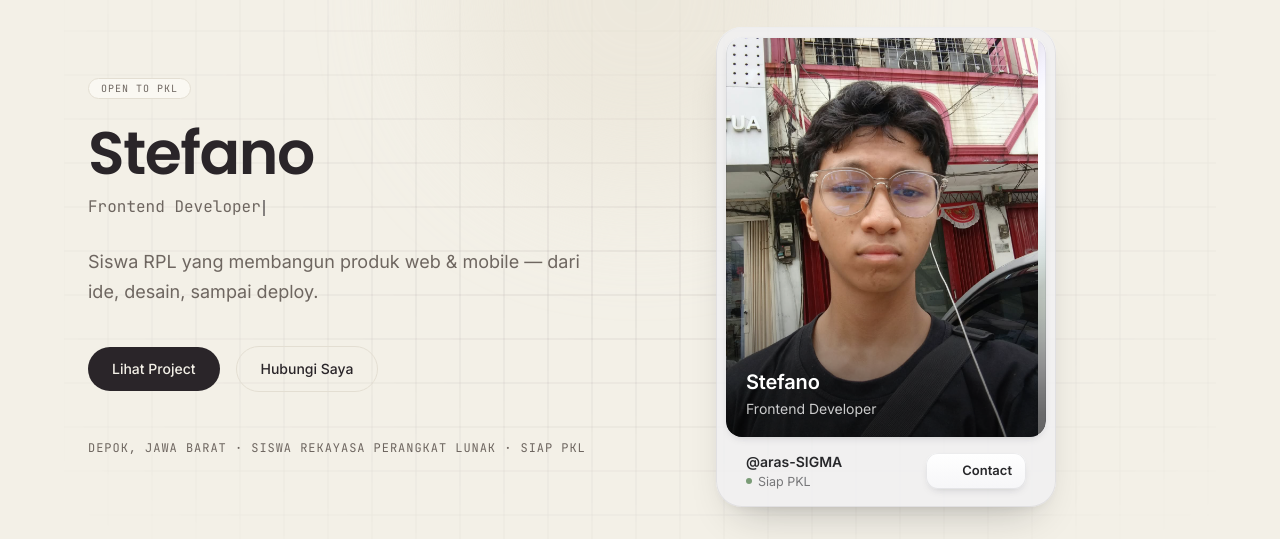
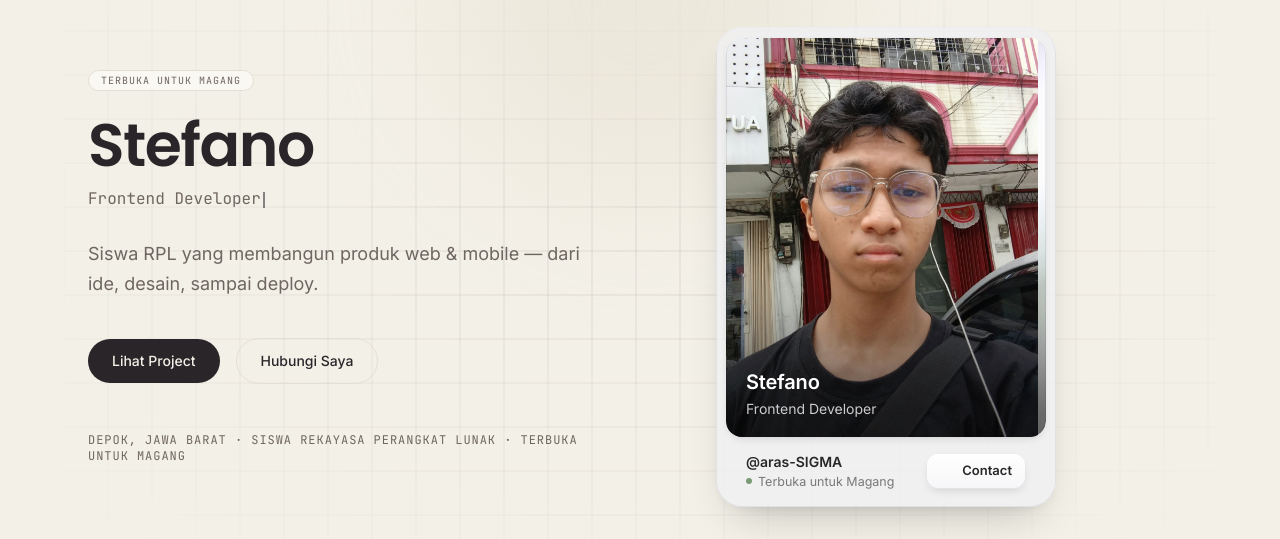
Before and after one commit to aras-SIGMA/Portofolio-stefano-2, a React (Vite) app: page / in a window 1280 px wide. Shown: the part 165-704 px from the top of the page. Built offline with nearby package versions, Linux system fonts and the light colour scheme; no server answers; some icons are missing.

Commit message:
copy: replace Open to PKL with professional internship wording

```diff
--- a/index.html
+++ b/index.html
@@ -11,7 +11,7 @@
     <meta name="author" content="Stefano" />
     <meta
       name="keywords"
-      content="Stefano, portofolio, frontend developer, React, Flutter, siswa RPL, PKL"
+      content="Stefano, portofolio, frontend developer, React, Flutter, siswa RPL, magang"
     />
     <meta name="theme-color" content="#f3f0e7" media="(prefers-color-scheme: light)" />
     <meta name="theme-color" content="#2a2529" media="(prefers-color-scheme: dark)" />
--- a/src/data/profile.ts
+++ b/src/data/profile.ts
@@ -5,10 +5,10 @@ export const profile = {
   tagline:
     "Siswa RPL yang membangun produk web & mobile — dari ide, desain, sampai deploy.",
   location: "Depok, Jawa Barat",
-  status: "Siswa Rekayasa Perangkat Lunak · Siap PKL",
+  status: "Siswa Rekayasa Perangkat Lunak · Terbuka untuk Magang",
   about: [
     "Halo, saya Stefano — siswa Rekayasa Perangkat Lunak dari Depok. Saya suka mengubah ide menjadi aplikasi yang benar-benar bisa dipakai, dari web hingga mobile.",
-    "Saya fokus di frontend (React, Flutter) namun juga membangun backend sendiri (Node.js/Express) untuk project pribadi. Saat ini saya sedang mencari kesempatan PKL untuk belajar langsung di lingkungan industri, berkontribusi pada produk nyata, dan mempercepat pertumbuhan saya sebagai developer.",
+    "Saya fokus di frontend (React, Flutter) namun juga membangun backend sendiri (Node.js/Express) untuk project pribadi. Saat ini saya sedang mencari kesempatan magang untuk belajar langsung di lingkungan industri, berkontribusi pada produk nyata, dan mempercepat pertumbuhan saya sebagai developer.",
   ],
   email: "stefanohari2@gmail.com",
   github: "https://github.com/aras-SIGMA",
--- a/src/i18n.tsx
+++ b/src/i18n.tsx
@@ -19,7 +19,7 @@ const id = {
   "nav.openMenu": "Buka menu",
   "nav.toggleLang": "Ganti bahasa ke Inggris",
 
-  "hero.badge": "Open to PKL",
+  "hero.badge": "Terbuka untuk Magang",
   "hero.tagline":
     "Siswa RPL yang membangun produk web & mobile — dari ide, desain, sampai deploy.",
   "hero.viewProjects": "Lihat Project",
@@ -29,7 +29,7 @@ const id = {
   "about.p1":
     "Halo, saya Stefano — siswa Rekayasa Perangkat Lunak dari Depok. Saya suka mengubah ide menjadi aplikasi yang benar-benar bisa dipakai, dari web hingga mobile.",
   "about.p2":
-    "Saya fokus di frontend (React, Flutter) namun juga membangun backend sendiri (Node.js/Express) untuk project pribadi. Saat ini saya sedang mencari kesempatan PKL untuk belajar langsung di lingkungan industri, berkontribusi pada produk nyata, dan mempercepat pertumbuhan saya sebagai developer.",
+    "Saya fokus di frontend (React, Flutter) namun juga membangun backend sendiri (Node.js/Express) untuk project pribadi. Saat ini saya sedang mencari kesempatan magang untuk belajar langsung di lingkungan industri, berkontribusi pada produk nyata, dan mempercepat pertumbuhan saya sebagai developer.",
   "about.name": "Nama",
   "about.location": "Lokasi",
   "about.status": "Status",
@@ -64,13 +64,13 @@ const id = {
   "github.focus": "Fokus",
   "github.status": "Status",
   "github.focusValue": "Web & Mobile",
-  "github.statusValue": "Open to PKL",
+  "github.statusValue": "Terbuka untuk Magang",
   "github.lastYear": "kontribusi setahun terakhir",
   "github.sample": "contoh data — menunggu GitHub",
 
   "contact.title": "Mari Terhubung",
   "contact.subtitle":
-    "Terbuka untuk kesempatan PKL, kolaborasi project, atau sekadar diskusi seputar web & mobile development.",
+    "Terbuka untuk kesempatan magang, kolaborasi project, atau sekadar diskusi seputar web & mobile development.",
 
   "footer.work": "Work",
   "footer.social": "Social",
@@ -82,8 +82,8 @@ const id = {
   "theme.disableDark": "Matikan dark mode",
   "theme.enableDark": "Aktifkan dark mode",
 
-  "profile.statusFull": "Siswa Rekayasa Perangkat Lunak · Siap PKL",
-  "profile.statusShort": "Siap PKL",
+  "profile.statusFull": "Siswa Rekayasa Perangkat Lunak · Terbuka untuk Magang",
+  "profile.statusShort": "Terbuka untuk Magang",
 } as const;
 
 export type TKey = keyof typeof id;
@@ -99,7 +99,7 @@ const en: Record<TKey, string> = {
   "nav.openMenu": "Open menu",
   "nav.toggleLang": "Switch language to Indonesian",
 
-  "hero.badge": "Open to PKL",
+  "hero.badge": "Open to Internship",
   "hero.tagline":
     "A software engineering student building web & mobile products — from idea, design, to deployment.",
   "hero.viewProjects": "View Projects",
@@ -109,7 +109,7 @@ const en: Record<TKey, string> = {
   "about.p1":
     "Hi, I'm Stefano — a software engineering student from Depok. I love turning ideas into applications people can actually use, from web to mobile.",
   "about.p2":
-    "I focus on frontend (React, Flutter) while also building my own backends (Node.js/Express) for personal projects. Right now I'm looking for an internship (PKL) to learn directly in a real industry environment, contribute to real products, and accelerate my growth as a developer.",
+    "I focus on frontend (React, Flutter) while also building my own backends (Node.js/Express) for personal projects. Right now I'm looking for an internship to learn directly in a real industry environment, contribute to real products, and accelerate my growth as a developer.",
   "about.name": "Name",
   "about.location": "Location",
   "about.status": "Status",
@@ -144,13 +144,13 @@ const en: Record<TKey, string> = {
   "github.focus": "Focus",
   "github.status": "Status",
   "github.focusValue": "Web & Mobile",
-  "github.statusValue": "Open to PKL",
+  "github.statusValue": "Open to Internship",
   "github.lastYear": "contributions in the last year",
   "github.sample": "sample data — waiting for GitHub",
 
   "contact.title": "Let's Connect",
   "contact.subtitle":
-    "Open to internship (PKL) opportunities, project collaboration, or just a chat about web & mobile development.",
+    "Open to internship opportunities, project collaboration, or just a chat about web & mobile development.",
 
   "footer.work": "Work",
   "footer.social": "Social",
@@ -162,8 +162,8 @@ const en: Record<TKey, string> = {
   "theme.disableDark": "Turn off dark mode",
   "theme.enableDark": "Turn on dark mode",
 
-  "profile.statusFull": "Software Engineering Student · Open to PKL",
-  "profile.statusShort": "Open to PKL",
+  "profile.statusFull": "Software Engineering Student · Open to Internship",
+  "profile.statusShort": "Open to Internship",
 };
 
 const dict: Record<Lang, Record<TKey, string>> = { id, en };
```
